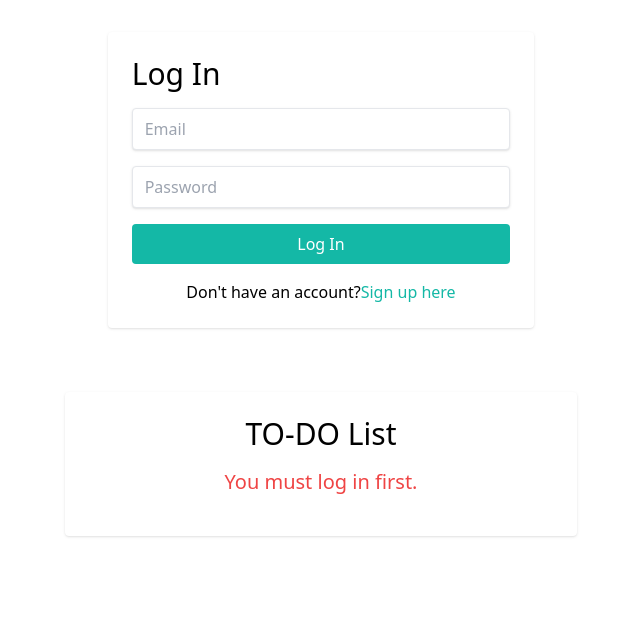
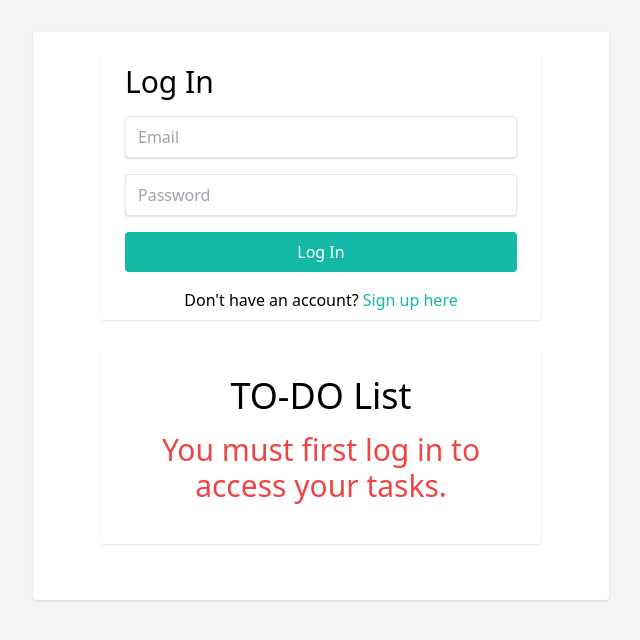
Before and after one commit to luchitoide/todo-list-react-type-firebase, a React (Vite) app: page / in a window 1280 px wide. Shown: the top 640 px of the page, without its empty margins (319-959 px from the left). Built offline with nearby package versions, Linux system fonts and the light colour scheme.

Commit message:
styles improved

```diff
--- a/src/App.tsx
+++ b/src/App.tsx
@@ -1,22 +1,25 @@
-import React from 'react';
-import './App.css';
-import Task from './Task';
+import React from "react";
+import "./App.css";
+import Task from "./Task";
 import Auth from "./Auth";
-import { Provider } from 'react-redux';
-import store from './store';
-
+import { Provider } from "react-redux";
+import store from "./store";
 
 const App: React.FC = () => {
   return (
     <Provider store={store}>
-      <div className='Auth'>
-        <Auth />
-      </div>
-      <div className="App">
-        <Task />
+      <div className="flex justify-center h-full min-h-screen bg-gray-100">
+        <div className="bg-white rounded shadow h-fit p-6 m-8 w-full lg:w-5/6 lg:max-w-xl">
+          <div className="Auth">
+            <Auth />
+          </div>
+          <div className="App">
+            <Task />
+          </div>
+        </div>
       </div>
     </Provider>
   );
-}
+};
 
 export default App;
--- a/src/Auth.tsx
+++ b/src/Auth.tsx
@@ -49,18 +49,26 @@ const Auth: React.FC = () => {
     setUserEmail(null)
   };
 
+  const handleKeyDown = (e: { key: string; preventDefault: () => void; }) => {
+    if (e.key === "Enter") {
+      e.preventDefault(); // Evita que se añada una nueva línea al presionar Enter
+      // Lógica para enviar el mensaje aquí, por ejemplo, llamar a una función que envía el mensaje.
+      handleAuth();
+    }
+  };
+
 
   return (
     <div className="h-100 w-full flex items-center justify-center bg-teal-lightest font-sans">
-      <div className="bg-white rounded shadow p-6 m-8 w-full lg:w-1/3">
+      <div className="bg-white rounded shadow py-2 px-6 mx-8 w-full lg:w-5/6 lg:max-w-xl">
         {userEmail ? ( // Si hay un correo de usuario, mostrar solo el correo
-          <div>
-            <p className="text-grey-darkest text-3xl mb-4">
+          <div className="flex justify-between items-center">
+            <p className="text-grey-darkest text-l ">
               Welcome, {userEmail}!
             </p>
             <button
               onClick={handleLogOut} // Cerrar sesión
-              className="w-full p-2 rounded bg-teal-500 text-white hover:bg-teal-600"
+              className=" p-1 rounded bg-red-600 text-white hover:bg-red-900"
             >
               Log Out
             </button>
@@ -82,7 +90,9 @@ const Auth: React.FC = () => {
               type="password"
               placeholder="Password"
               value={password}
+              onKeyDown={handleKeyDown}
               onChange={(e) => setPassword(e.target.value)}
+
             />
             <button
               onClick={handleAuth}
@@ -96,7 +106,7 @@ const Auth: React.FC = () => {
                 className="cursor-pointer text-teal-500 hover:underline"
                 onClick={() => setIsLogin(!isLogin)}
               >
-                {isLogin ? "Sign up here" : "Log in here"}
+                {isLogin ? " Sign up here" : " Log in here"}
               </span>
             </p>
             {errorMessage && (
--- a/src/Task.tsx
+++ b/src/Task.tsx
@@ -146,11 +146,11 @@ const Task: React.FC = () => {
 
   return (
     <div className="h-100 w-full flex items-center justify-center bg-teal-lightest font-sans">
-      <div className="bg-white rounded shadow p-6 m-8 w-full lg:w-3/4 lg:max-w-lg">
+      <div className="bg-white rounded shadow p-6 m-8 w-full lg:w-5/6 lg:max-w-xl">
         {isAuthenticated ? (
           <>
             <div className="mb-4">
-              <h1 className="text-grey-darkest text-3xl mb-4">TO-DO List</h1>
+              <h1 className="text-grey-darkest text-2xl mb-4">TO-DO List</h1>
               <div className="flex mt-4">
                 <input
                   className="shadow appearance-none border rounded w-full py-2 px-3 mr-4 text-grey-darker"
@@ -217,9 +217,9 @@ const Task: React.FC = () => {
         ) : (
           <>
             <div className="text-center">
-              <h1 className="text-grey-darkest text-3xl mb-4">TO-DO List</h1>
-              <p className="text-red-500 text-xl mb-4">
-                You must log in first.
+              <h1 className="text-grey-darkest text-4xl mb-4">TO-DO List</h1>
+              <p className="text-red-500 text-3xl mb-4">
+              You must first log in to access your tasks.
               </p>
             </div>
           </>
```
